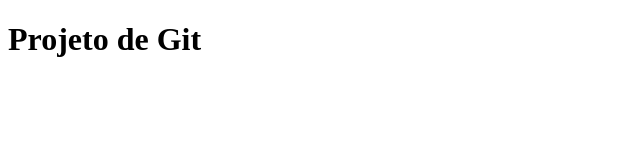
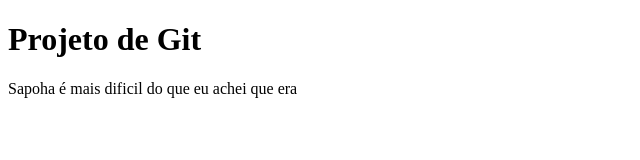
Before and after one commit to Lukaslipe/primeiro-projeto, a plain HTML site: page index.html in a window 1280 px wide. Shown: the whole page, without its empty margins (0-640 px from the left). Drawn offline with Linux system fonts and the light colour scheme.

Commit message:
Primeiro paragrafo

```diff
--- a/index.html
+++ b/index.html
@@ -8,5 +8,6 @@
 </head>
 <body>
     <h1>Projeto de Git</h1>
+    <p>Sapoha é mais dificil do que eu achei que era</p>
 </body>
 </html>
```
